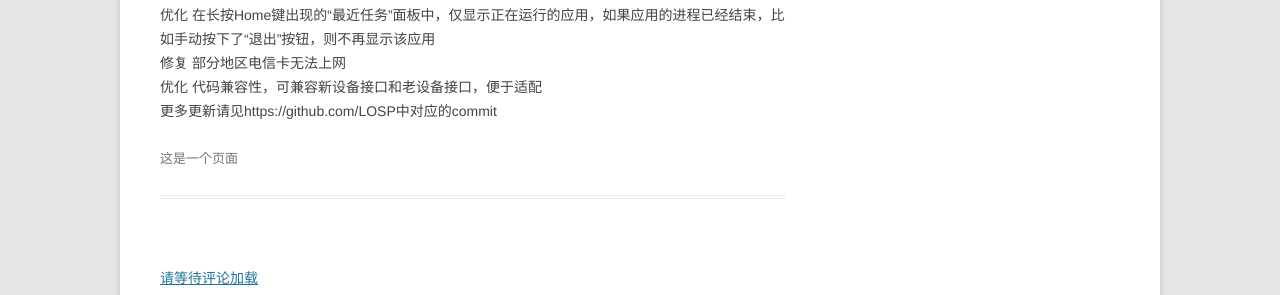
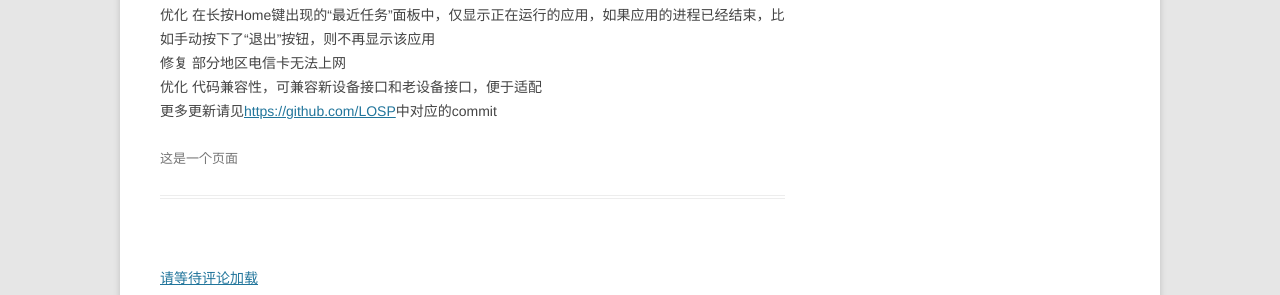
Before and after one commit to LOSP/LOSP.github.io, a Jekyll site: the page built from history/index.md, in a window 1280 px wide. Shown: the part 766-1061 px from the top of the page. Built offline with Jekyll 4.4.1, drawn with Linux system fonts in a browser that asks for light colours; Markdown is read by kramdown in place of the engine named in the settings; comment, search, counter and statistics services are not loaded; some of the changed lines change nothing that is shown.

Commit message:
update pages

```diff
--- a/history/index.md
+++ b/history/index.md
@@ -23,4 +23,4 @@ title: 更新历史
 优化 在长按Home键出现的“最近任务”面板中，仅显示正在运行的应用，如果应用的进程已经结束，比如手动按下了“退出”按钮，则不再显示该应用
 修复 部分地区电信卡无法上网
 优化 代码兼容性，可兼容新设备接口和老设备接口，便于适配
-更多更新请见https://github.com/LOSP中对应的commit
+更多更新请见<https://github.com/LOSP>中对应的commit
```
